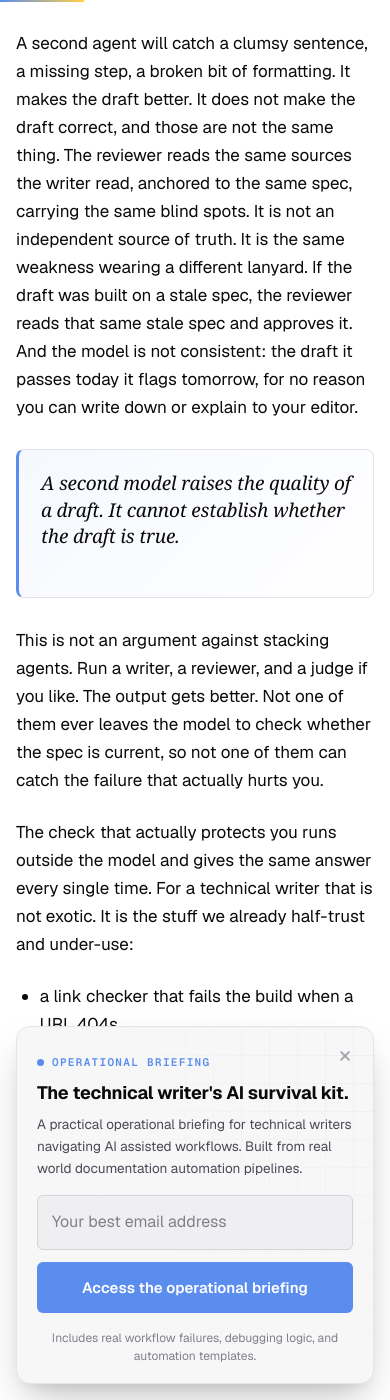
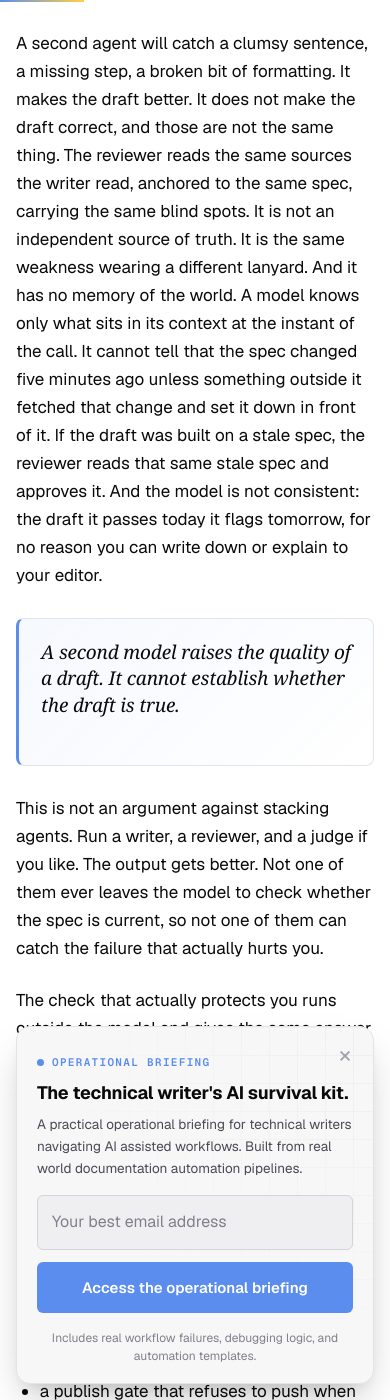
Before and after one commit to gautriv/gautriv.github.io, a Jekyll site: the page built from _posts/2026/6/2026-06-27-the-trust-layer-nobody-built.md, in a window 390 px wide and 1400 px high, scrolled down 3309 px. Built offline with Jekyll 4.4.1, drawn with Linux system fonts in a browser that asks for light colours; some web fonts are replaced; comment, search, counter and statistics services are not loaded; some of the changed lines change nothing that is shown; some of the changed text lies outside the part shown.

Commit message:
updated blog

````diff
--- a/_posts/2026/6/2026-06-27-the-trust-layer-nobody-built.md
+++ b/_posts/2026/6/2026-06-27-the-trust-layer-nobody-built.md
@@ -137,6 +137,12 @@
   font-size: 0.95em;
 }
 .article-body .tl-result b { color: #ffc2c2; font-weight: 600; }
+@media (max-width: 480px) {
+  .article-body .tl-step { grid-template-columns: 24px 1fr; }
+  .article-body .tl-step .tl-pill { grid-column: 2; justify-self: start; margin-top: 8px; }
+  .article-body .tl-q { flex-direction: column; align-items: flex-start; gap: 5px; }
+  .article-body .tl-q .tl-q-val { text-align: left; }
+}
 </style>
 
 I have spent months building a doc orchestrator. It is a Claude plugin, a bundle of skills that runs my whole document lifecycle. One skill pulls the ticket from Jira and writes the draft. Another reads that draft, checks it against the style guide and the source, sends back feedback. Draft, review, revise, publish, with me lifted out of the middle of it. I wrote about [building it](/modern-day-technical-writing-is-dead/) a few weeks ago, and I was proud of it.
@@ -169,7 +175,7 @@
 
 It isn't.
 
-A second agent will catch a clumsy sentence, a missing step, a broken bit of formatting. It makes the draft better. It does not make the draft correct, and those are not the same thing. The reviewer reads the same sources the writer read, anchored to the same spec, carrying the same blind spots. It is not an independent source of truth. It is the same weakness wearing a different lanyard. If the draft was built on a stale spec, the reviewer reads that same stale spec and approves it. And the model is not consistent: the draft it passes today it flags tomorrow, for no reason you can write down or explain to your editor.
+A second agent will catch a clumsy sentence, a missing step, a broken bit of formatting. It makes the draft better. It does not make the draft correct, and those are not the same thing. The reviewer reads the same sources the writer read, anchored to the same spec, carrying the same blind spots. It is not an independent source of truth. It is the same weakness wearing a different lanyard. And it has no memory of the world. A model knows only what sits in its context at the instant of the call. It cannot tell that the spec changed five minutes ago unless something outside it fetched that change and set it down in front of it. If the draft was built on a stale spec, the reviewer reads that same stale spec and approves it. And the model is not consistent: the draft it passes today it flags tomorrow, for no reason you can write down or explain to your editor.
 
 > A second model raises the quality of a draft. It cannot establish whether the draft is true.
 
@@ -236,7 +242,7 @@
   status:      draft-unverified
 ```
 
-It is the same idea writers already live with: front matter, but for trust instead of layout. Now the publish gate has something real to read. It compares the `source` version in the record against the live spec. If the spec moved, the versions do not match, and the gate blocks the draft. No model votes. A string comparison decides, and it returns the same verdict every time you run it.
+It is the same idea writers already live with: front matter, but for trust instead of layout. It rides in the draft file itself if you work in docs-as-code, or as a small JSON sidecar passed from one skill to the next if your pipeline talks over an API. Either way it travels with the draft, not in someone's memory. Now the publish gate has something real to read. It compares the `source` version in the record against the live spec. If the spec moved, the versions do not match, and the gate blocks the draft. No model votes. A string comparison decides, and it returns the same verdict every time you run it.
 
 The spec check is one gate, not the only one. Docs also break on a flipped feature flag, a drifted environment, an API version that moved underneath you. Each is its own deterministic check, and each reads the record and the world instead of the model's confidence. Add as many as the work needs.
 
````
